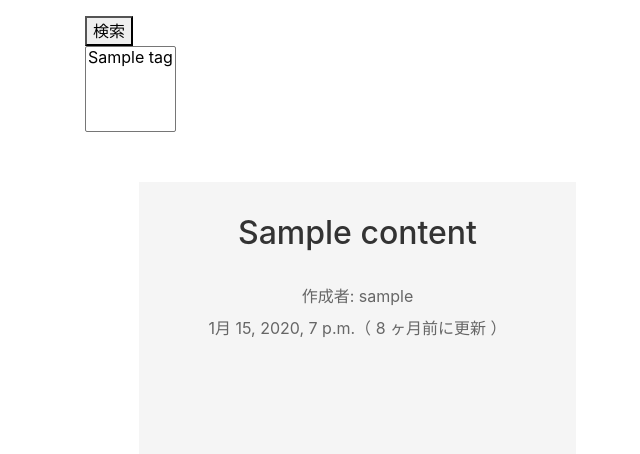
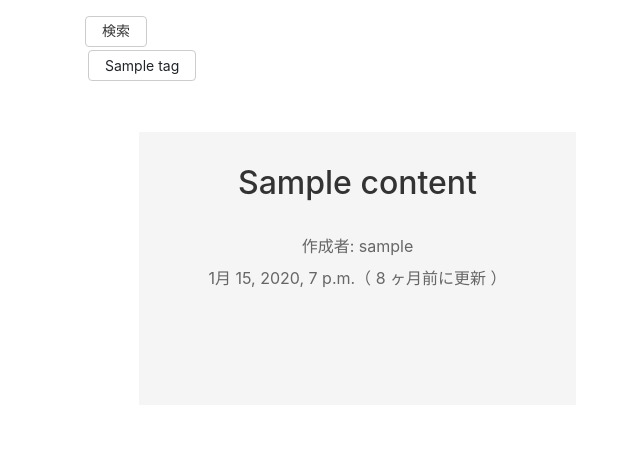
Before and after one commit to niya1123/netlab, a Django app: page / in a window 1280 px wide. Shown: the part 56-510 px from the top of the page, without its empty margins (0-640 px from the left). Run offline with Django 3.2, Linux system fonts and the light colour scheme; tables that the repository leaves empty hold one stand-in row (values such as "Sample post"); some libraries are stand-ins or nearby versions.

Commit message:
検索機能の強化

```diff
--- a/app/sns_project/contents/forms.py
+++ b/app/sns_project/contents/forms.py
@@ -1,5 +1,8 @@
 from django import forms
-from .models import Content, Tag, Question
+
+from .models import Content, Question, Tag
+from .widgets import CustomCheckboxSelectMultiple
+
 
 class CreateContentForm(forms.ModelForm):
     """コンテンツ作成フォーム"""
@@ -36,4 +39,5 @@ class ContentSearchForm(forms.Form):
         label='タグでの絞り込み',
         required=False,
         queryset=Tag.objects.order_by('name'),
+        widget=CustomCheckboxSelectMultiple,
     )
--- a/app/sns_project/contents/static/css/content_list.css
+++ b/app/sns_project/contents/static/css/content_list.css
@@ -108,3 +108,80 @@
   border: solid 1px #fff;
   padding: 0.5em 1em;
 }
+
+/* カスタムチェックボックス */
+.custom-checkbox {
+  display: none;
+}
+
+.custom-checkbox:checked + .custom-checkbox-label {
+  background: #00809d;
+  color: #fff;
+}
+
+.custom-checkbox-label {
+  box-sizing: border-box;
+  display: inline-block;
+  border-radius: 4px;
+  text-align: center;
+  text-decoration: none;
+  border: solid 1px #ccc;
+  transition: 0.25s;
+  padding: 4px 16px;
+  cursor: pointer;
+  font-size: 14px;
+  margin: 3px;
+}
+
+.custom-checkbox-label:hover {
+  opacity: 0.5;
+}
+
+.inline-checkbox {
+  overflow-x: auto;
+  white-space: nowrap;
+  -webkit-overflow-scrolling: touch;
+  padding: 0;
+}
+
+input[type=text], input[type=email], input[type=number],
+select, textarea {
+    font-size: 14px;
+    padding: 4px 8px;
+    box-sizing: border-box;
+    border-radius: 4px;
+    border: solid 1px #ccc;
+    background-color: #fff;
+    font-family: "Ubuntu", "Noto Sans JP", sans-serif;
+}
+
+button, a.button {
+    font-size: 14px;
+    -webkit-appearance: none;
+    padding: 4px 16px;
+    border-radius: 4px;
+    background-color: #fff;
+    border: solid 1px #ccc;
+    vertical-align: bottom;
+    font-family: "Ubuntu", "Noto Sans JP", sans-serif;
+
+    /* a要素用の設定 */
+    box-sizing: border-box;
+    display: inline-block;
+    text-decoration: none;
+    text-align: center;
+    color: #333;
+
+    /* button要素用の設定 */
+    cursor: pointer;
+}
+
+button:hover, a.button:hover {
+    opacity: 0.5;
+}
+
+button.btn-link, a.btn-link {
+    border: none;
+    color: #00809d;
+    vertical-align: initial;
+}
--- a/app/sns_project/contents/templates/contents/content_list.html
+++ b/app/sns_project/contents/templates/contents/content_list.html
@@ -8,6 +8,18 @@
         {{ search_form.tag }}
     </div>
 </form>
+<script>
+    document.addEventListener('DOMContentLoaded', e => {
+
+        const searchForm = document.getElementById('search-form');
+
+        for (const check of document.getElementsByName('tag')) {
+            check.addEventListener('change', () => {
+                searchForm.submit();
+            });
+        }
+    });
+</script>
 <section id="list" class="container">
     {% for content in content_list %}
         {% if content.is_public %}
--- /dev/null
+++ b/app/sns_project/contents/templates/contents/widgets/custom_checkbox.html
@@ -0,0 +1 @@
+{% for group, options, index in widget.optgroups %}{% for option in options %}{% include option.template_name with widget=option %}{% endfor %}{% endfor %}
--- /dev/null
+++ b/app/sns_project/contents/templates/contents/widgets/custom_checkbox_option.html
@@ -0,0 +1 @@
+{% include "django/forms/widgets/input.html" %}<label for="{{ widget.attrs.id }}" class="custom-checkbox-label">{{ widget.label }}</label>
```
Also changed, not shown: app/sns_project/contents/widgets.py (added, +13 -0 lines). Lines whose indentation alone changed are shown as unchanged.
